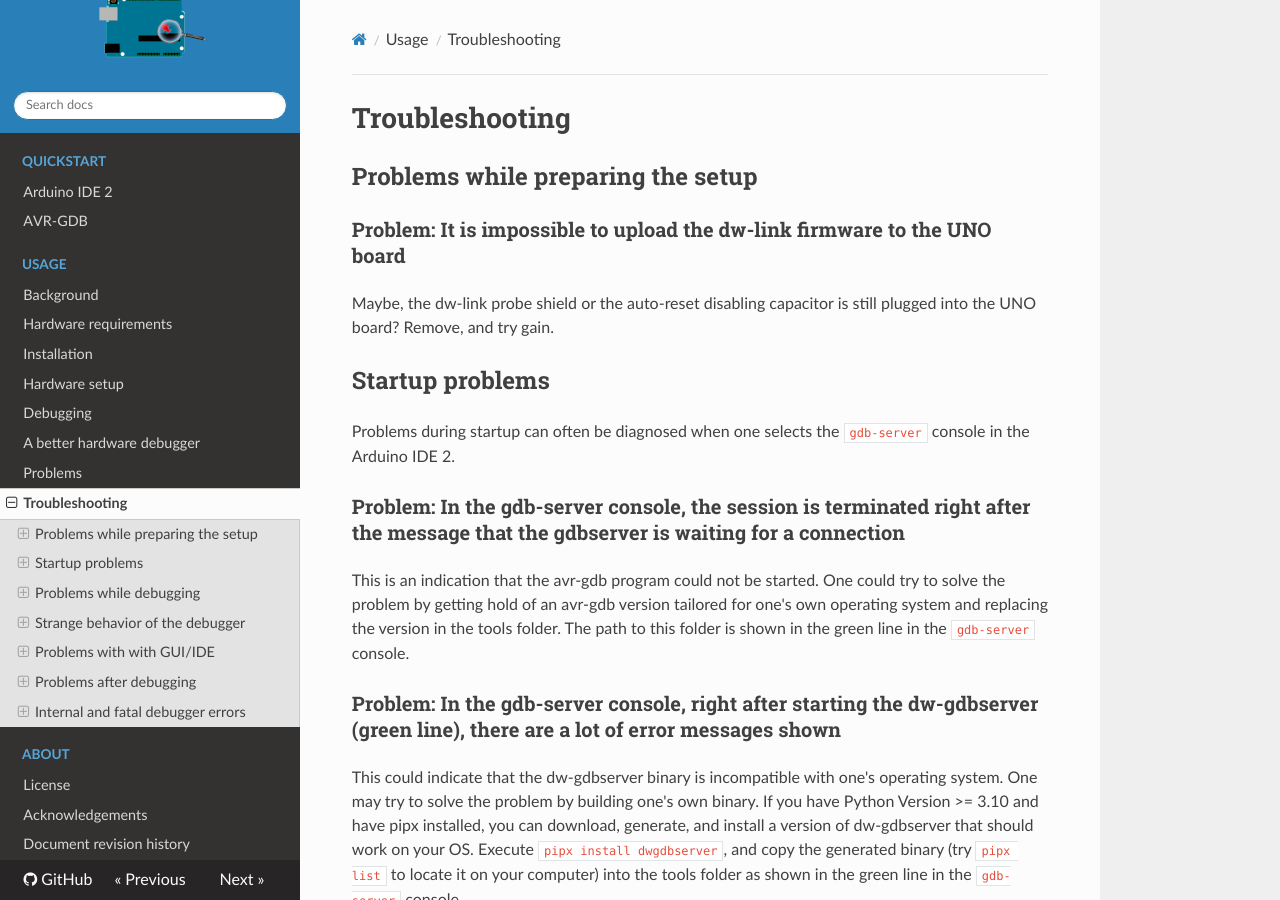
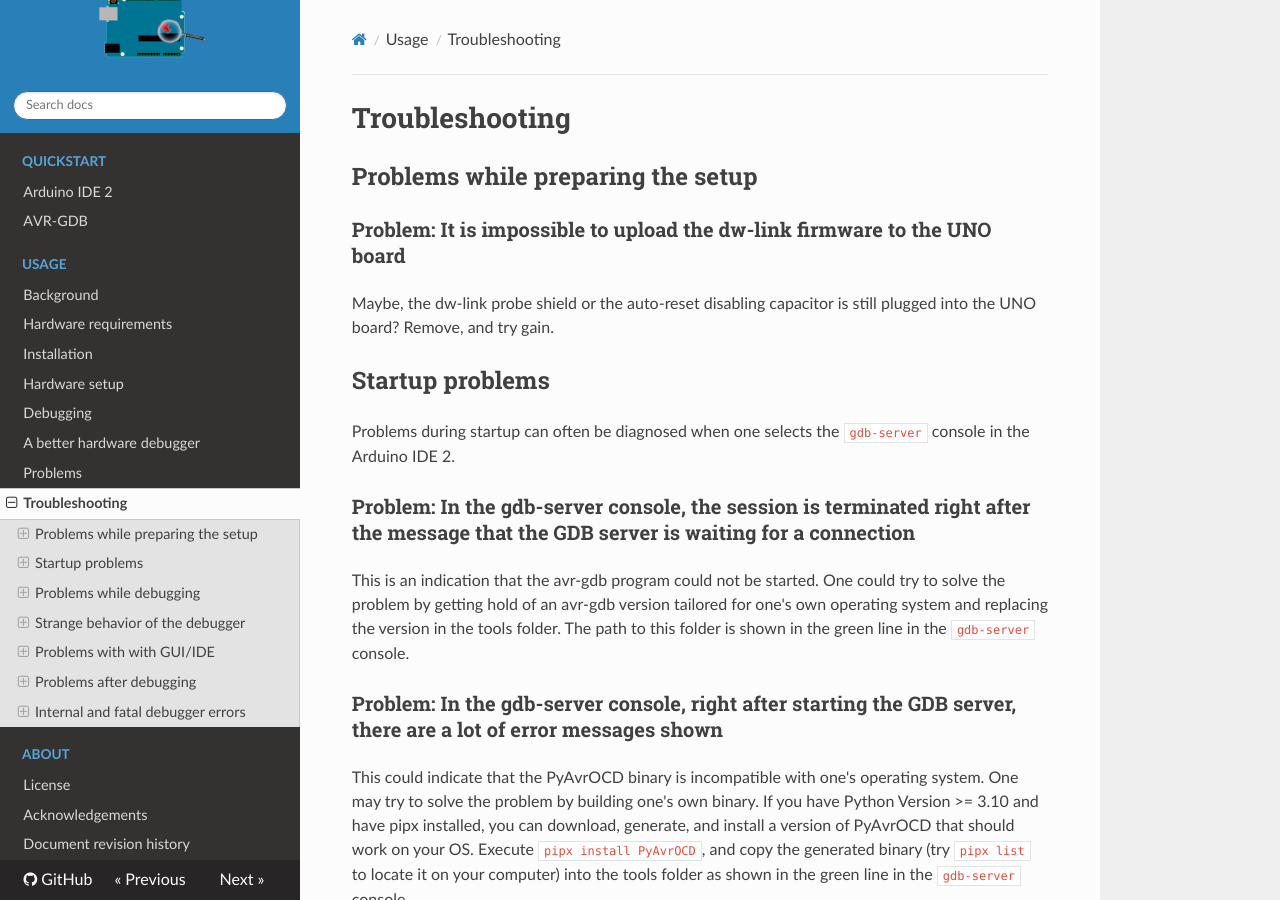
Before and after one commit to felias-fogg/dw-link, an MkDocs documentation site: the page built from docs/troubleshooting.md, in a window 1280 px wide and 900 px high. Built offline with MkDocs 1.6.1, drawn with Linux system fonts in a browser that asks for light colours; nearby versions of some CDN libraries; some of the changed text lies outside the part shown.

Commit message:
docs update

```diff
--- a/docs/troubleshooting.md
+++ b/docs/troubleshooting.md
@@ -10,13 +10,13 @@
 
 Problems during startup can often be diagnosed when one selects the `gdb-server`  console in the Arduino IDE 2.
 
-### Problem: In the gdb-server console, the session is terminated right after the message that the gdbserver is waiting for a connection
+### Problem: In the gdb-server console, the session is terminated right after the message that the GDB server is waiting for a connection
 
 This is an indication that the avr-gdb program could not be started. One could try to solve the problem by getting hold of an avr-gdb version tailored for one's own operating system and replacing the version in the tools folder. The path to this folder is shown in the green line in the `gdb-server` console.
 
-### Problem: In the gdb-server console, right after starting the dw-gdbserver (green line), there are a lot of error messages shown
+### Problem: In the gdb-server console, right after starting the GDB server, there are a lot of error messages shown
 
-This could indicate that the dw-gdbserver binary is incompatible with one's operating system. One may try to solve the problem by building one's own binary. If you have Python Version >= 3.10 and have pipx installed, you can download, generate, and install a version of dw-gdbserver that should work on your OS. Execute `pipx install dwgdbserver`, and copy the generated binary (try `pipx list` to locate it on your computer) into the tools folder as shown in the green line in the `gdb-server` console.
+This could indicate that the PyAvrOCD binary is incompatible with one's operating system. One may try to solve the problem by building one's own binary. If you have Python Version >= 3.10 and have pipx installed, you can download, generate, and install a version of PyAvrOCD that should work on your OS. Execute `pipx install PyAvrOCD`, and copy the generated binary (try `pipx list` to locate it on your computer) into the tools folder as shown in the green line in the `gdb-server` console.
 
 ### Problem: It is impossible to connect to the hardware debugger. In the gdb-server console the message "No hardware debugger discovered" is shown
 
@@ -46,7 +46,7 @@
 - *Cannot connect: Lock bits could not be cleared:* This should not happen at all because it is always possible to clear the lock bits by erasing the entire chip.
 - *Cannot connect: PC with stuck-at-one bits*: dw-link tried to connect to an [MCU with stuck-at-one bits in the program counter](requirements.md#mcus-with-debugwire-interface). These MCUs cannot be debugged with GDB.
 - *Cannot connect: Reset line has a capacitive load*: The message says it all.
-- *MCU type does not match*: The chip connected to the hardware debugger is different from what you announced when starting the debugger through an IDE or by calling dw-gdbserver.
+- *MCU type does not match*: The chip connected to the hardware debugger is different from what you announced when starting the debugger through an IDE or by calling PyAvrOCD.
 - *Cannot connect: Target not powered or RESET shortened to GND*: The RESET line is low. Either you forgot to power the target, or there is another (maybe temporary?) reason for it.
 - *Cannot connect for unknown reasons:* This error message should not be shown at all. If it does, please tell me!
 
```
Also changed, not shown: docs/debugging.md (+1 -1 lines), docs/index.md (+1 -2 lines), docs/intro.md (+1 -1 lines).
